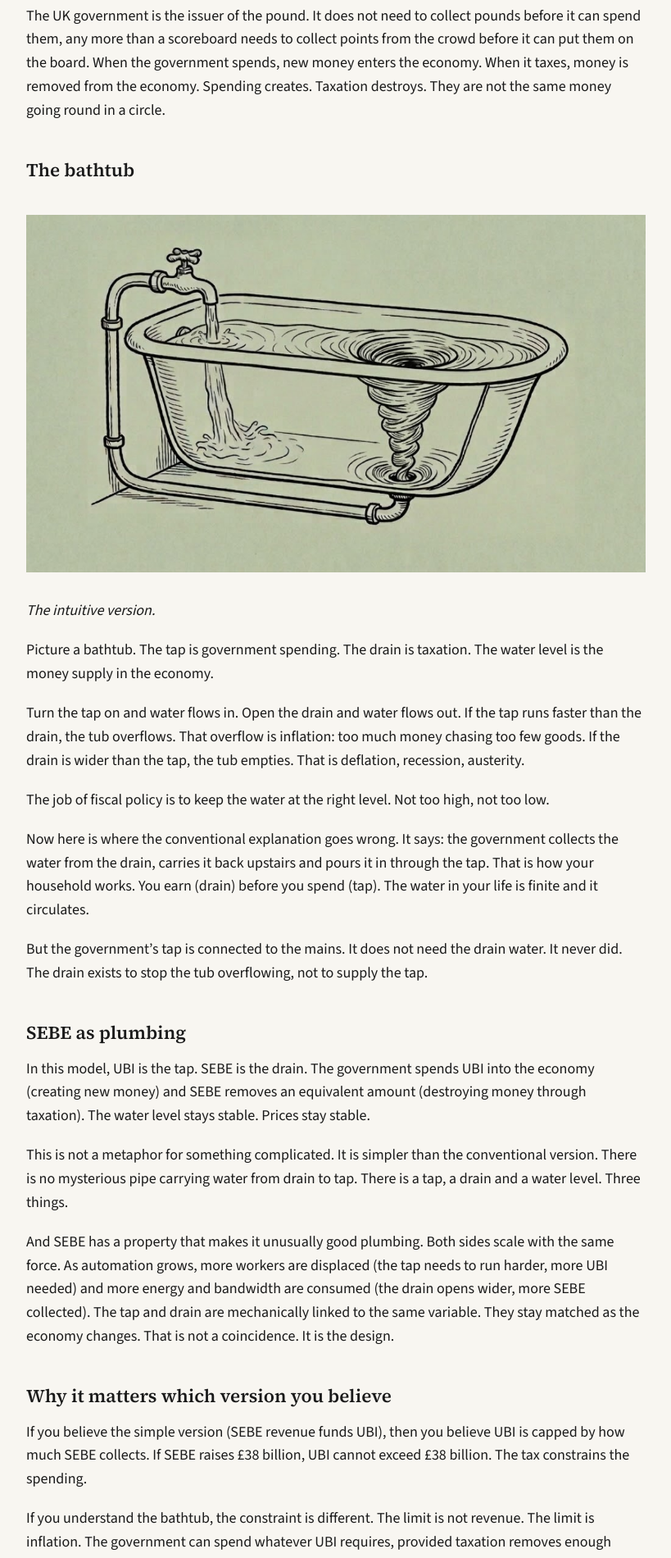
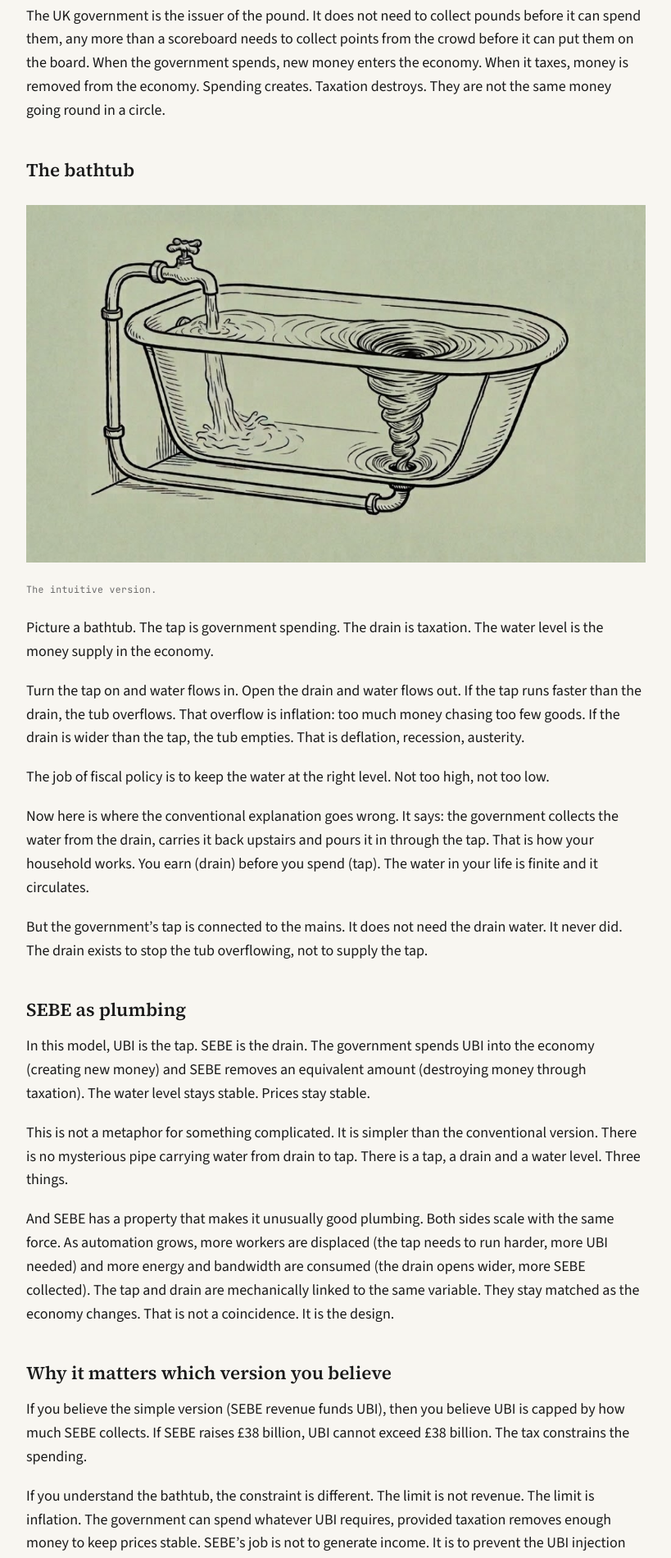
Before and after one commit to Djarid/SEBE, a Jekyll site: the page built from site/_posts/2026-03-07-the-plumbing-of-post-employment-tax.md, in a window 1280 px wide. Shown: the part 977-2877 px from the top of the page at 82% size, without its empty margins (230-1049 px from the left). Built offline with Jekyll 4.4.1, drawn with Linux system fonts in a browser that asks for light colours; comment, search, counter and statistics services are not loaded.

Commit message:
Fix bathtub caption using figure/figcaption with styled CSS

```diff
--- a/site/_posts/2026-03-07-the-plumbing-of-post-employment-tax.md
+++ b/site/_posts/2026-03-07-the-plumbing-of-post-employment-tax.md
@@ -29,8 +29,10 @@ The UK government is the issuer of the pound. It does not need to collect pounds
 
 ## The bathtub
 
-![The Plumbing of Post-Employment Tax]({{ site.baseurl }}/assets/images/sebe-bathtub.png)
-*The intuitive version.*
+<figure class="post-figure">
+  <img src="{{ site.baseurl }}/assets/images/sebe-bathtub.png" alt="The Plumbing of Post-Employment Tax">
+  <figcaption>The intuitive version.</figcaption>
+</figure>
 
 Picture a bathtub. The tap is government spending. The drain is taxation. The water level is the money supply in the economy.
 
--- a/site/assets/css/style.css
+++ b/site/assets/css/style.css
@@ -631,6 +631,24 @@ article time {
   font-style: italic;
 }
 
+.post-figure {
+  margin: 1.5rem 0;
+}
+
+.post-figure img {
+  max-width: 100%;
+  height: auto;
+  display: block;
+}
+
+.post-figure figcaption {
+  font-family: var(--mono);
+  font-size: 0.72rem;
+  color: var(--muted);
+  margin-top: 0.4rem;
+  letter-spacing: 0.03em;
+}
+
 /* ========== POST TAGS ========== */
 
 .post-tags {
```
